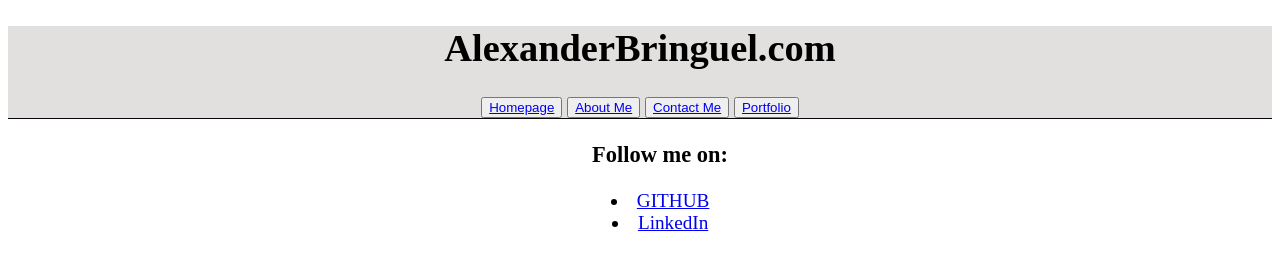
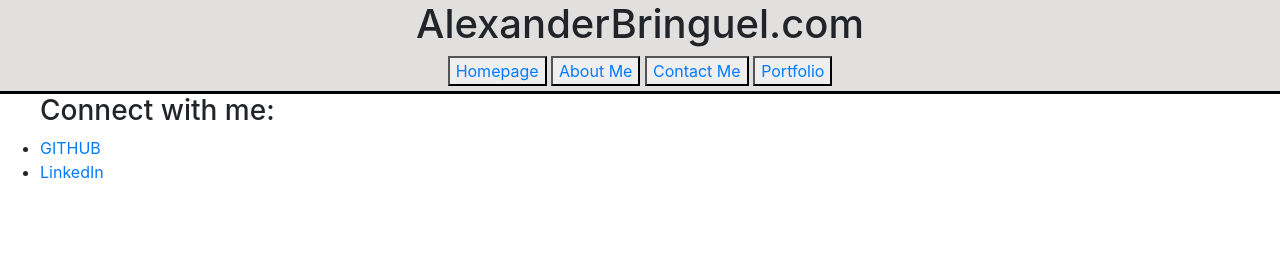
Before and after one commit to Avb2/MyWebsite, a plain HTML site: page templates/portfolio.html in a window 1280 px wide. Drawn offline with nearby package versions, Linux system fonts and the light colour scheme.

Commit message:
Update portfolio.html

```diff
--- a/templates/portfolio.html
+++ b/templates/portfolio.html
@@ -4,12 +4,12 @@
     <meta charset="UTF-8">
     <meta http-equiv="X-UA-Compatible" content="IE=edge">
     <meta name="viewport" content="width=device-width, initial-scale=1.0">
-    <title>Homepage</title>
-    <style>
-        #header {border-bottom:1px solid #060404; text-align: center; background-color: #e2dfdf;}
-        .portfolio-body {text-align: center; list-style-position: inside; font-size: 120%;}
-    </style>
+    <title>Portfolio</title>
+    <link rel="stylesheet" type="text/css" href="../static/stylesheets/portfolioStylesheet.css">
+    <link rel="stylesheet" href="https://cdn.jsdelivr.net/npm/bootstrap@4.0.0/dist/css/bootstrap.min.css" integrity="sha384-Gn5384xqQ1aoWXA+058RXPxPg6fy4IWvTNh0E263XmFcJlSAwiGgFAW/dAiS6JXm" crossorigin="anonymous">
 </head>
+<body>
+
 
 <div id="header">
     <h1>AlexanderBringuel.com</h1>
@@ -19,12 +19,14 @@
     <button id="portfolio-button"><a href="http://127.0.0.1:5000/portfolio/">Portfolio</a></button>
 </div>
 
-<body class="portfolio-body">
-    <ul>
-        <h3>Follow me on:</h3>
+<div id="portfolio-body">
+    <ul id="list-socials">
+        <h3>Connect with me:</h3>
         <li><a href="https://github.com/Avb2">GITHUB</a></li>
         <li><a href="https://www.linkedin.com/in/alexander-bringuel-3174b7261/">LinkedIn</a></li>
     </ul>
+</div>
+
+<script src="https://cdn.jsdelivr.net/npm/bootstrap@4.0.0/dist/js/bootstrap.min.js" integrity="sha384-JZR6Spejh4U02d8jOt6vLEHfe/JQGiRRSQQxSfFWpi1MquVdAyjUar5+76PVCmYl" crossorigin="anonymous"></script>
 </body>
-
 </html>
```
